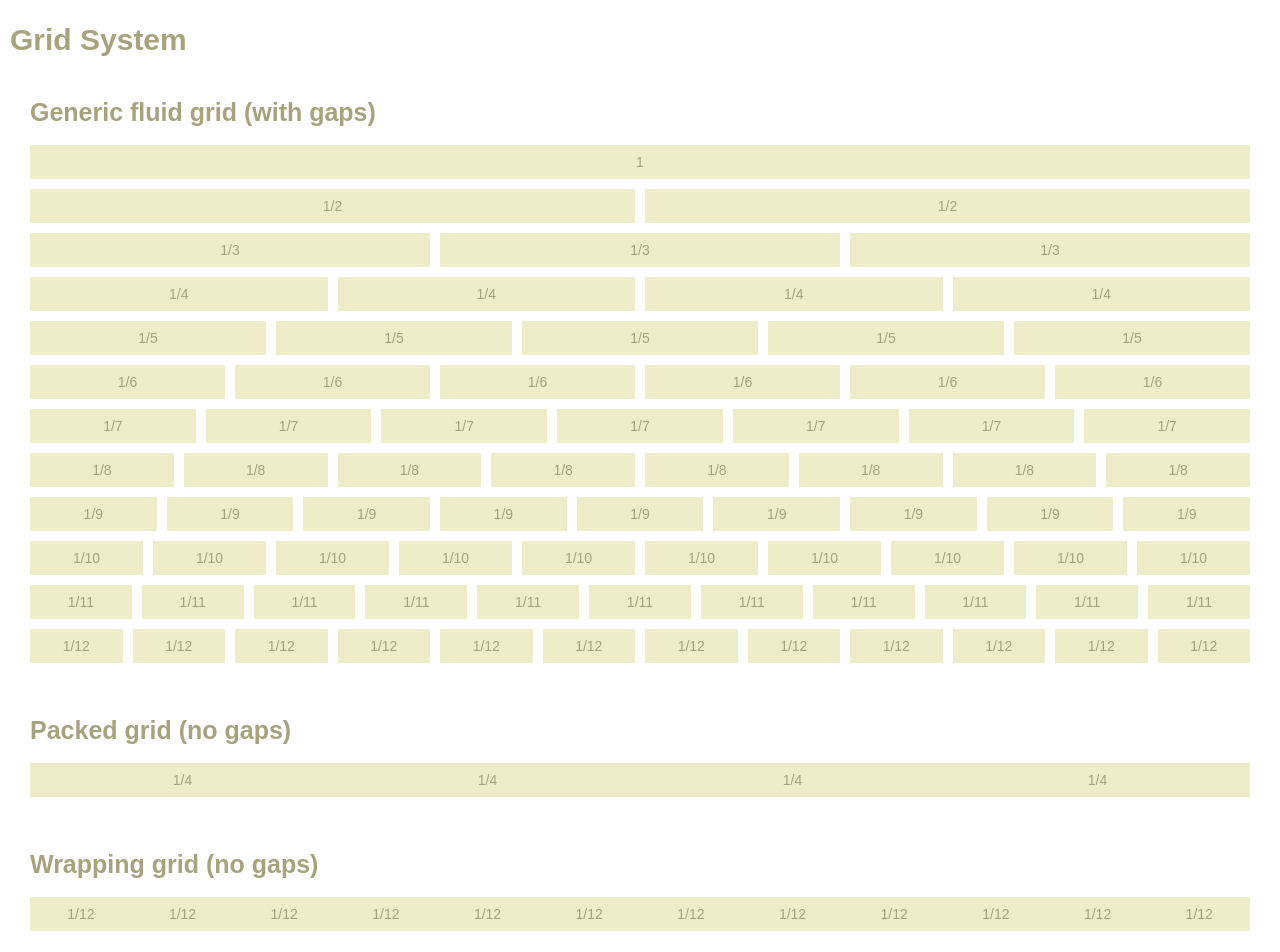
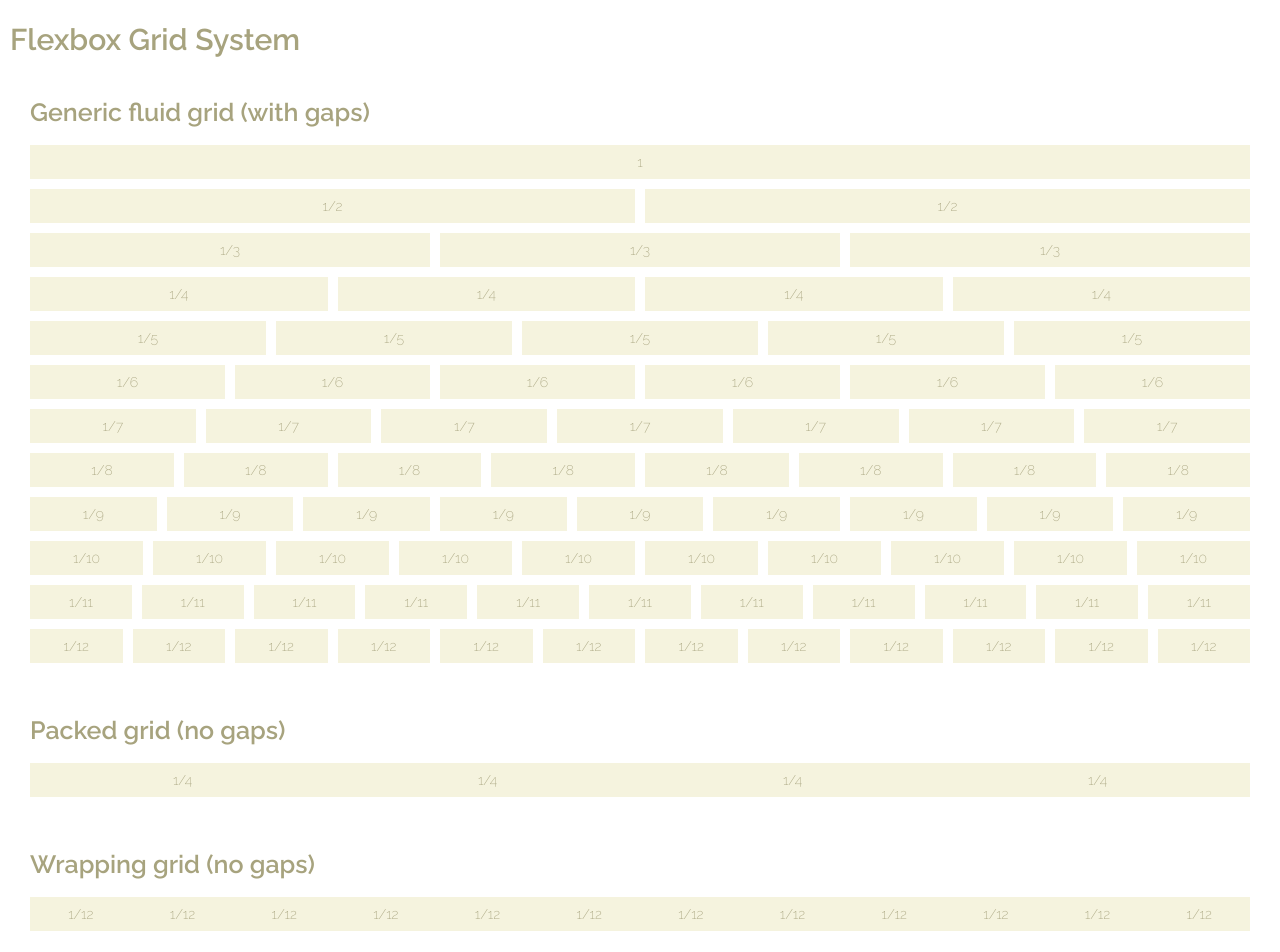
Before and after one commit to chazsolo/hyaline, a plain HTML site: page src/grid.html in a window 1280 px wide. Shown: the top 952 px of the page. Drawn offline with nearby package versions, Linux system fonts and the light colour scheme; files that its build step writes are made by us from their sources.

Commit message:
Few small changes

```diff
--- a/src/css/grid.less
+++ b/src/css/grid.less
@@ -6,18 +6,18 @@
         // grids default to row direction
         flex-direction: row;
 
-        margin-bottom: @base;
+        margin-bottom: 1rem;
 
         // Rules for children
         .cell {
-            padding: @base;
+            padding: @grid-gap;
             background: @demo-bg;
             color: @demo-c;
 
             flex: 1 1 0;
 
             & + .cell {
-                margin-left: @base;
+                margin-left: @grid-gap;
             }
 
             // Cell modifiers
--- a/src/css/reset.less
+++ b/src/css/reset.less
@@ -18,8 +18,7 @@
 }
 
 html {
-    font-family: sans-serif;
-    font-size: 62.5%;
+    font: 300 62.5%/100% Raleway, sans-serif;
     -ms-text-size-adjust: 100%;
     -webkit-text-size-adjust: 100%;
 }
--- a/src/css/variables.less
+++ b/src/css/variables.less
@@ -1,6 +1,6 @@
 // general variables
-@base: 1rem;
+@grid-gap: 1rem;
 
 // colors
-@demo-bg: rgb(239, 236, 202);
+@demo-bg: lighten(rgb(239, 236, 202), 5%);
 @demo-c: rgb(167, 163, 126);
--- a/src/grid.html
+++ b/src/grid.html
@@ -13,7 +13,8 @@
     </style>
 </head>
 <body class="hyaline example">
-    <h1>Grid System</h1>
+    <h1>Flexbox Grid System</h1>
+
     <section>
         <h2>Generic fluid grid (with gaps)</h2>
 
```
